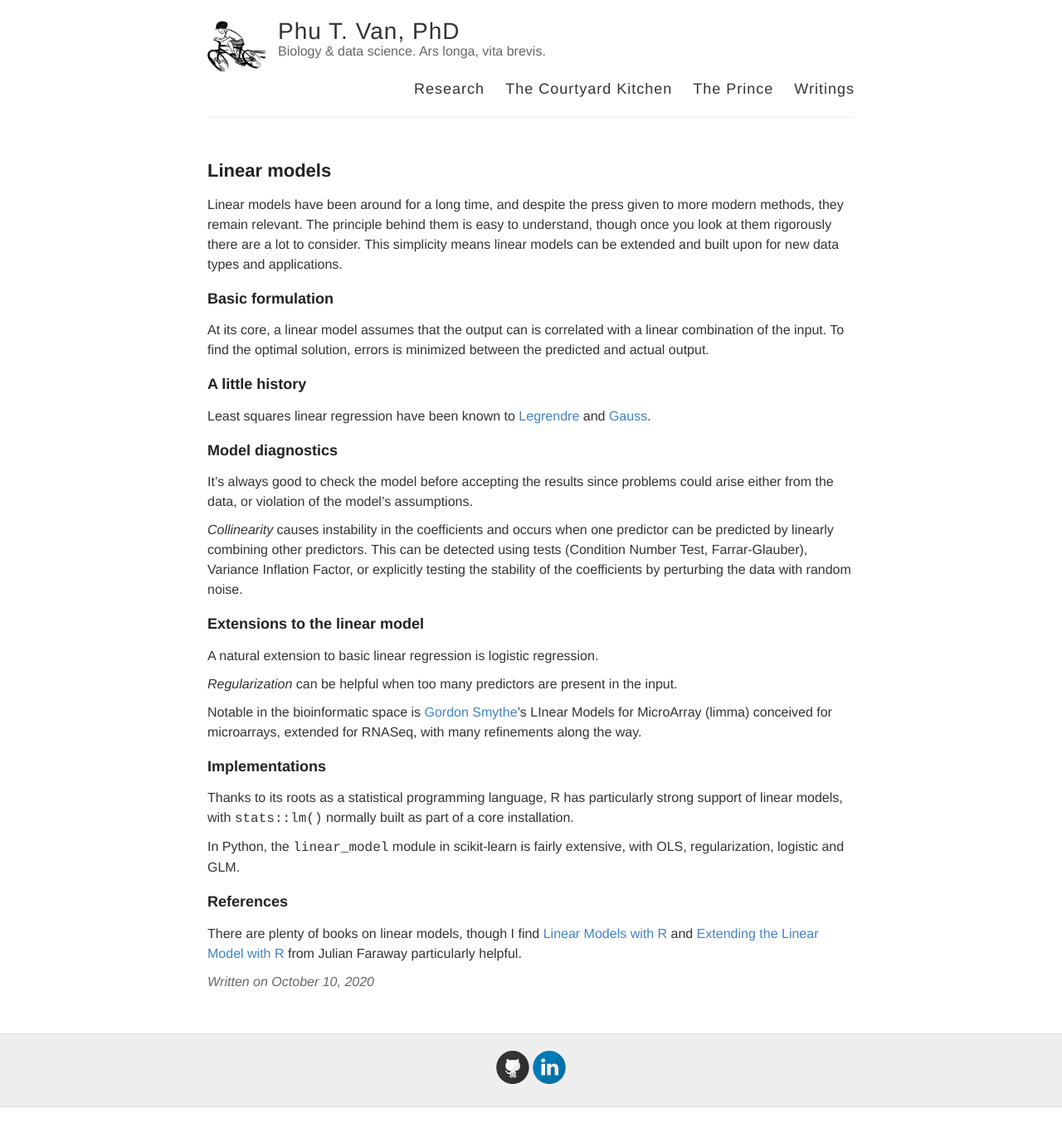
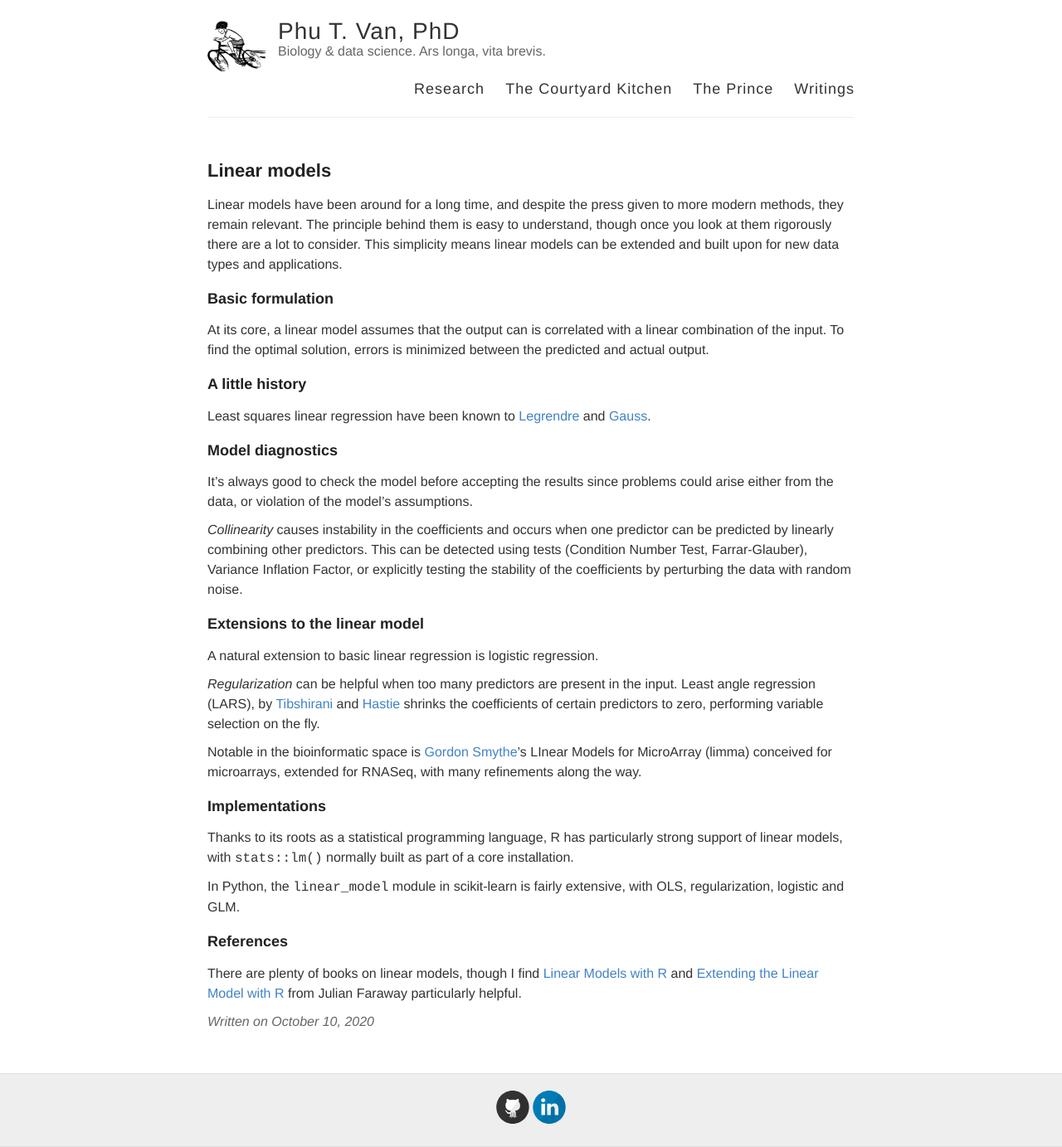
Before and after one commit to ptvan/ptvan.github.io, a Jekyll site: the page built from _posts/2020-10-10-linear-models.md, in a window 1280 px wide. Shown: the whole page at 83% size. Built offline with Jekyll 4.4.1, drawn with Linux system fonts in a browser that asks for light colours; before the commit the page ends 1335 px from its top, so only the background shows below that.

Commit message:
added LARS

```diff
--- a/_posts/2020-10-10-linear-models.md
+++ b/_posts/2020-10-10-linear-models.md
@@ -23,7 +23,7 @@ It's always good to check the model before accepting the results since problems
 
 A natural extension to basic linear regression is logistic regression.
 
-*Regularization* can be helpful when too many predictors are present in the input.
+*Regularization* can be helpful when too many predictors are present in the input. Least angle regression (LARS), by [Tibshirani](http://statweb.stanford.edu/~tibs/) and [Hastie](https://web.stanford.edu/~hastie/) shrinks the coefficients of certain predictors to zero, performing variable selection on the fly.
 
 Notable in the bioinformatic space is [Gordon Smythe](https://www.wehi.edu.au/people/gordon-smyth)'s LInear Models for MicroArray (limma) conceived for microarrays, extended for RNASeq, with many refinements along the way.
 
```
